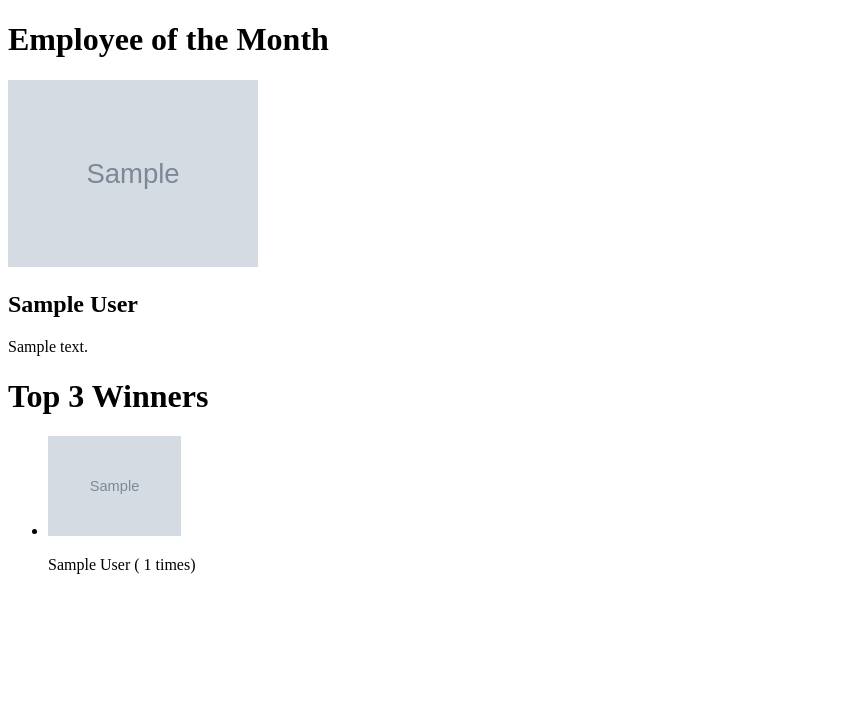
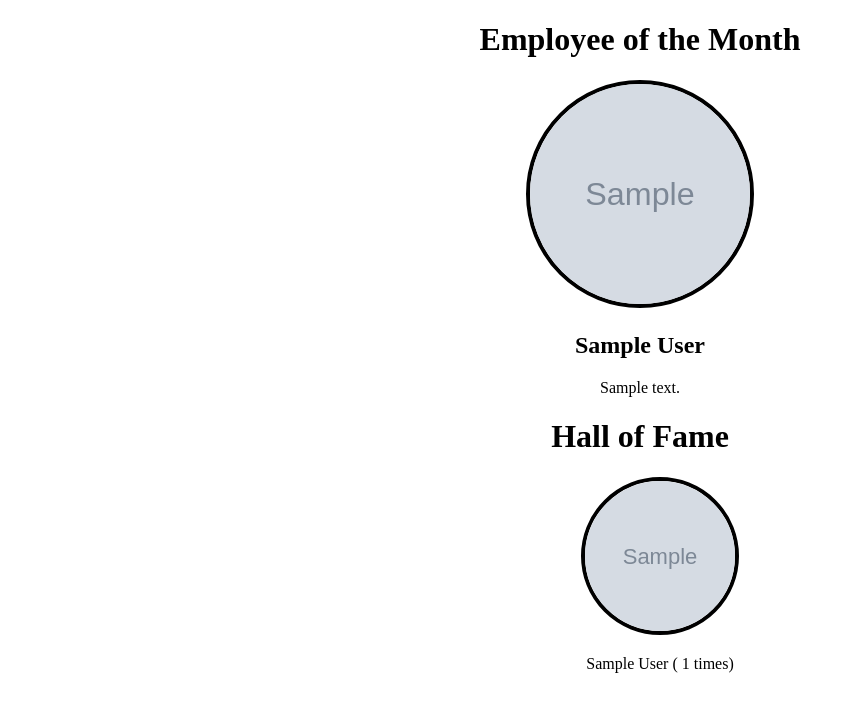
Before and after one commit to Moetasim97/employee-of-the-month-project, a Django app: template djangoBackend/employee_month/employee_of_month/templates/employee_of_month/home.html in a window 1280 px wide. Shown: the top 712 px of the page, without its empty margins (0-855 px from the left). Run offline with Django 4.2, Linux system fonts and the light colour scheme; the template is opened without the code that fills it: values that come from a table or form of the project are taken from there, others are empty; tables that the repository leaves empty hold one stand-in row (values such as "Sample post"); grey boxes marked "Sample" are stand-in pictures; parts of the project's set-up code (start-up, migrations or seed data) failed here and were passed over.

Commit message:
model update

```diff
--- a/djangoBackend/employee_month/employee_month/settings.py
+++ b/djangoBackend/employee_month/employee_month/settings.py
@@ -45,6 +45,7 @@ MIDDLEWARE = [
     'django.middleware.security.SecurityMiddleware',
     'django.contrib.sessions.middleware.SessionMiddleware',
     'django.middleware.common.CommonMiddleware',
+    'corsheaders.middleware.CorsMiddleware',
     'django.middleware.csrf.CsrfViewMiddleware',
     'django.contrib.auth.middleware.AuthenticationMiddleware',
     'django.contrib.messages.middleware.MessageMiddleware',
@@ -53,7 +54,9 @@ MIDDLEWARE = [
 ]
 
 ROOT_URLCONF = 'employee_month.urls'
-CORS_ALLOW_ALL_ORIGINS = True
+CORS_ALLOWED_ORIGINS = [
+    "http://localhost:3000",
+]
 
 TEMPLATES = [
     {
--- a/djangoBackend/employee_month/employee_of_month/models.py
+++ b/djangoBackend/employee_month/employee_of_month/models.py
@@ -1,3 +1,4 @@
+from django.contrib.auth.models import User
 from django.utils import timezone
 from django.db import models
 import os
@@ -10,7 +11,7 @@ def get_image_upload_path(instance, filename):
 class EmployeeOfTheMonthManager(models.Manager):
 
     def get_top_3_winners(self):
-        return Employee.objects.all().order_by('-counter')[:3]
+        return Employee.objects.filter(counter__gt=0).order_by('-counter')[:3]
 
 
     def select_employee_of_the_month(self,selected_employee):
@@ -24,31 +25,43 @@ class EmployeeOfTheMonthManager(models.Manager):
             previous_employee_of_month.is_selected_for_month = False
             previous_employee_of_month.save()
 
+
+        print("Selected employee:",selected_employee)
+
         #Increment the counter of the selected employee
-        selected_employee.counter += 1
-        selected_employee.save()
+        if isinstance(selected_employee, Employee):
+            selected_employee.counter += 1
+            selected_employee.save()
 
-        selected_employee_of_month = EmployeeOfTheMonth(
-            employee=selected_employee,
-            month=current_month_year,
-            is_selected_for_month=True
-        )
-        selected_employee_of_month.save()
-
-
+            selected_employee_of_month = EmployeeOfTheMonth(
+                employee=selected_employee,
+                month=current_month_year,
+                is_selected_for_month=True
+            )
+            selected_employee_of_month.save()
+        else:
+            pass
 class Employee(models.Model):
-    name = models.CharField(max_length=255)
+    user = models.OneToOneField(User, on_delete=models.CASCADE)
+    name = models.CharField(max_length=255)  # Define the 'name' field
     photo = models.ImageField(upload_to=get_image_upload_path)
     phone = models.CharField(max_length=11)
     counter = models.PositiveIntegerField(default=0)
     job_title = models.CharField(max_length=255)
-    # is_selected = models.BooleanField(default=False)
 
     objects = EmployeeOfTheMonthManager()
 
-    def __str__(self) -> str:
+    def save(self, *args, **kwargs):
+        # Set the 'name' field to the first and last name of the associated User
+        if self.user:
+            self.name = f"{self.user.first_name} {self.user.last_name}"
+        super().save(*args, **kwargs)
+
+    def __str__(self):
         return self.name
 
+    def __str__(self):
+        return f"{self.user.first_name} {self.user.last_name}"
 
 class EmployeeOfTheMonth(models.Model):
     employee = models.ForeignKey(Employee, on_delete=models.CASCADE,related_name='employee_of_the_month')
@@ -60,4 +73,4 @@ class EmployeeOfTheMonth(models.Model):
 
     def __str__(self) -> str:
         month_name = calendar.month_name[self.month.month]
-        return f"{month_name} {self.month.year} - {self.employee.name}"
+        return f"{month_name} {self.month.year} - {self.employee.user.get_full_name()}"
--- a/djangoBackend/employee_month/employee_of_month/templates/employee_of_month/home.html
+++ b/djangoBackend/employee_month/employee_of_month/templates/employee_of_month/home.html
@@ -4,6 +4,30 @@
     <meta charset="UTF-8">
     <meta name="viewport" content="width=device-width, initial-scale=1.0">
     <title>Document</title>
+    <style>
+        body {
+            margin: auto;
+            text-align: center;
+        }
+        img {
+            height: 220px;
+            width: 220px;
+            border-radius: 50%;
+            overflow: hidden;
+            border: 4px solid;
+        }
+        .wall_of_fame_img{
+            height: 150px;
+            width: 150px;
+        }
+        ul{
+            list-style: None;
+            display: flex;
+            justify-content: center;
+            gap: 50px;
+        }
+
+    </style>
 </head>
 <body>
     <div class="container">
@@ -11,7 +35,7 @@
 
         {% if employee_of_the_month %}
             <div class="employee-of-the-month">
-                <img style="width: 250px;" src="{{ employee_of_the_month.employee.photo.url }}" alt="{{ employee_of_the_month.employee.name }}">
+                <img class="employee_month_img" src="{{ employee_of_the_month.employee.photo.url }}" alt="{{ employee_of_the_month.employee.name }}">
                 <h2>{{ employee_of_the_month.employee.name }}</h2>
                 <p>{{ employee_of_the_month.description }}</p>
             </div>
@@ -19,12 +43,12 @@
             <p>No Employee of the Month has been selected yet.</p>
         {% endif %}
 
-        <h1>Top 3 Winners</h1>
+        <h1>Hall of Fame</h1>
 
         <ul>
             {% for winner in top_3_winners %}
                 <li>
-                    <img src="{{winner.photo.url}}" alt="winner.name" style="height: 100px;">
+                    <img class="wall_of_fame_img" src="{{winner.photo.url}}" alt="winner.name">
                     <p>{{ winner.name }} ( {{winner.counter}} times)</p>
                 </li>
             {% endfor %}
```
Also changed, not shown: djangoBackend/employee_month/employee_of_month/admin.py (+2 -5 lines), djangoBackend/employee_month/employee_of_month/migrations/0005_employee_user.py (added), djangoBackend/employee_month/employee_photos/7/mike_scott.jpg (added), djangoBackend/employee_month/employee_photos/8/Pam_Beesley.jpg (added), djangoBackend/employee_month/employee_photos/None/Dwight_Schrute_G0RWTdg.jpg (added), djangoBackend/employee_month/employee_photos/None/Dwight_Schrute_G0RWTdg_IxHzn9C.jpg (added), djangoBackend/employee_month/employee_photos/None/employee1.jpg (added), djangoBackend/employee_month/employee_photos/None/employee2.jpg (added), 1 other file.
